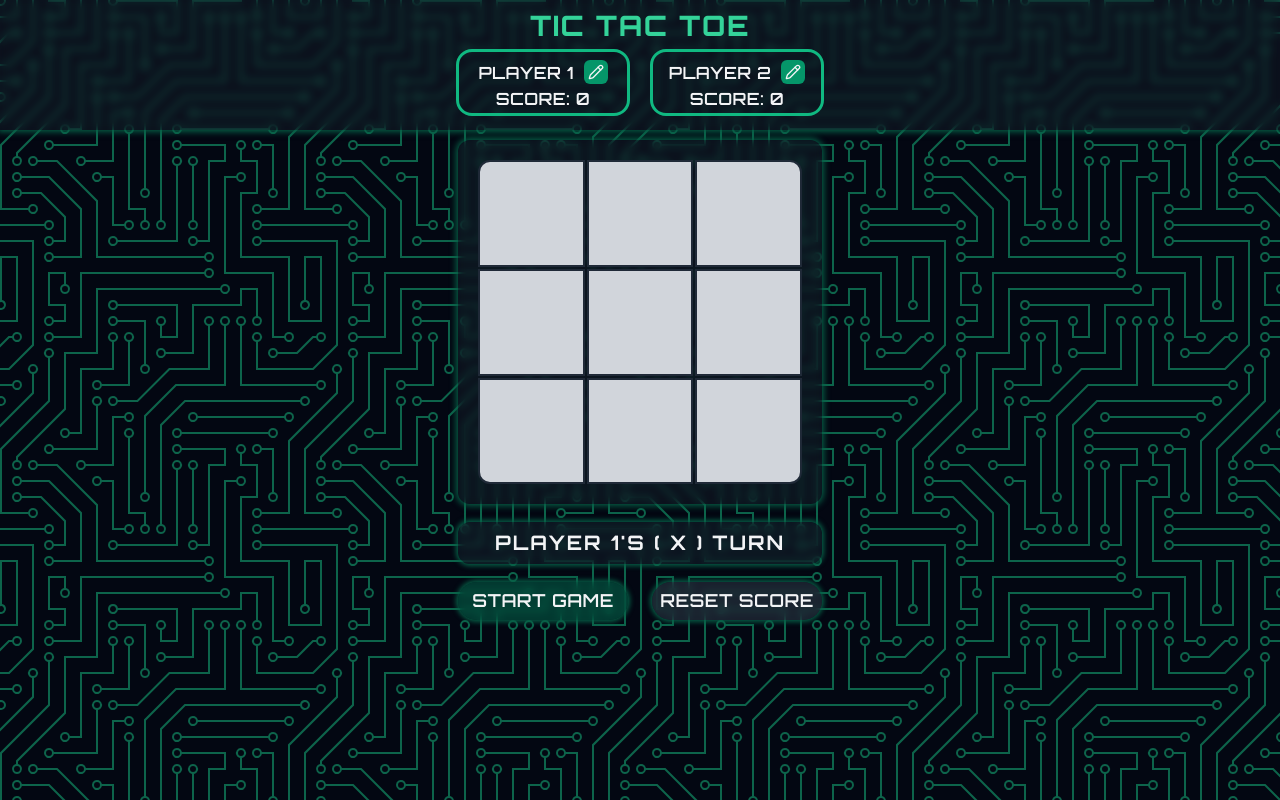
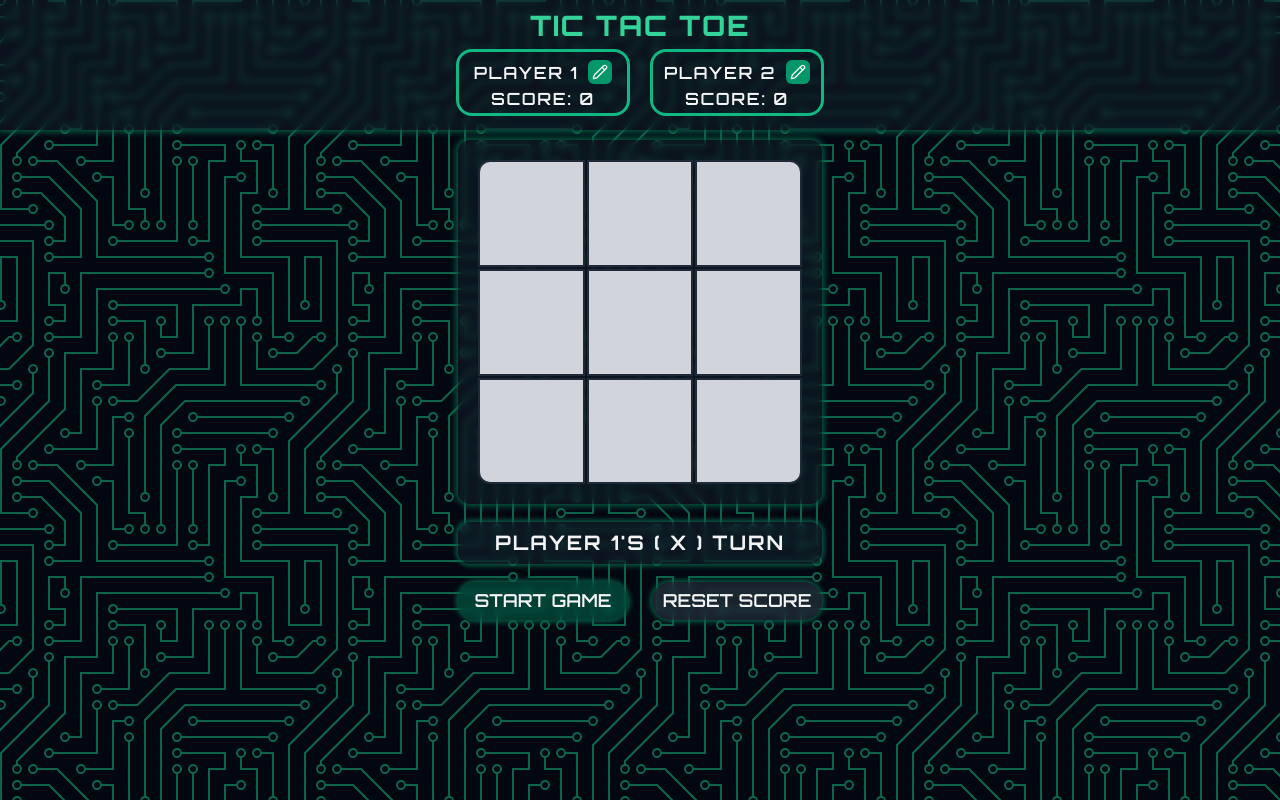
Before and after one commit to BatetDev/top-project-tic-tac-toe, a website: page index.html in a window 1280 px wide. Drawn offline with nearby package versions, Linux system fonts and the light colour scheme.

Commit message:
style: Minor font tracking tweaks

```diff
--- a/style.css
+++ b/style.css
@@ -14,12 +14,12 @@
   }
 
   .btn {
-    @apply text-gray-100 border-2 border-transparent rounded-3xl py-2 w-full uppercase text-[clamp(1.1rem,1.4vw,1.2rem)] font-semibold leading-none tracking-wide transition-all duration-150 ease-in-out shadow-emerald-800 shadow-[0_0_5px_2px] hover:scale-[1.02] hover:shadow-[0_0_5px_2px] hover:shadow-emerald-300 hover:border-gray-800;
+    @apply text-gray-100 border-2 border-transparent rounded-3xl py-2 w-full uppercase text-[clamp(1.1rem,1.4vw,1.2rem)] font-semibold leading-none transition-all duration-150 ease-in-out shadow-emerald-800 shadow-[0_0_5px_2px] hover:scale-[1.02] hover:shadow-[0_0_5px_2px] hover:shadow-emerald-300 hover:border-gray-800;
   }
 
   .player-info {
     @apply border-[3px] items-center text-gray-100 border-emerald-500 p-1
-    text-[clamp(1.05rem,1.3vw,1.2rem)] tracking-wide leading-tight font-semibold uppercase rounded-2xl w-1/2 max-w-[50%];
+    text-[clamp(1.05rem,1.25vw,1.2rem)] leading-tight font-semibold uppercase rounded-2xl w-1/2 max-w-[50%];
   }
 
   .player-name {
```
Also changed, not shown: output.css.
